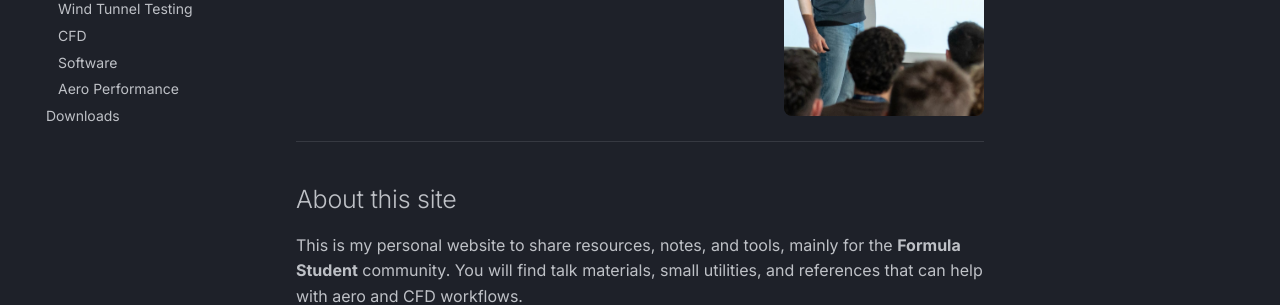
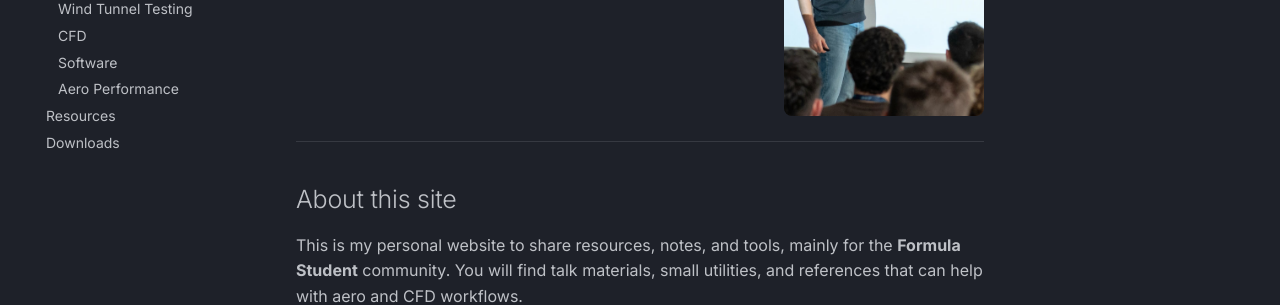
Before and after one commit to JonasPangerl/JonasWebsite, an MkDocs documentation site: the page built from docs/index.md, in a window 1280 px wide. Shown: the part 363-668 px from the top of the page. Built offline with MkDocs 1.6.1 and Material for MkDocs 9.7.7, drawn with Linux system fonts in a browser that asks for light colours.

Commit message:
UPD: added resource section

```diff
--- a/mkdocs.yml
+++ b/mkdocs.yml
@@ -50,4 +50,5 @@ nav:
       - CFD: f1-aero/cfd.md
       - Software: f1-aero/software.md
       - Aero Performance: f1-aero/aero-performance.md
+  - Resources: resources.md
   - Downloads: downloads.md
```
